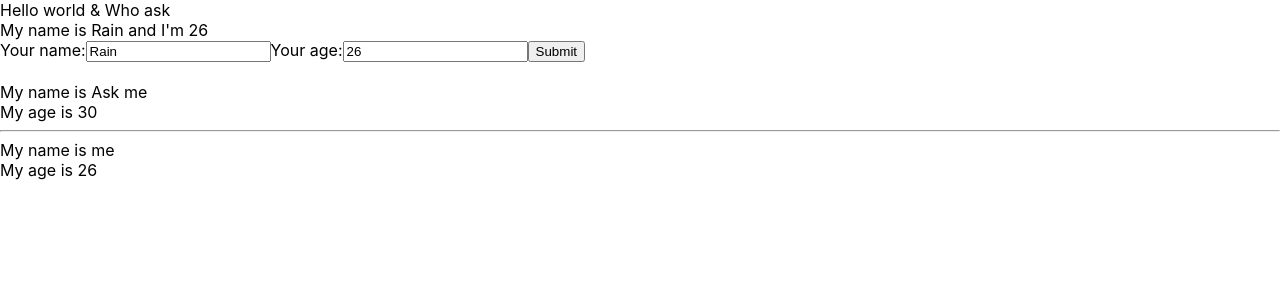
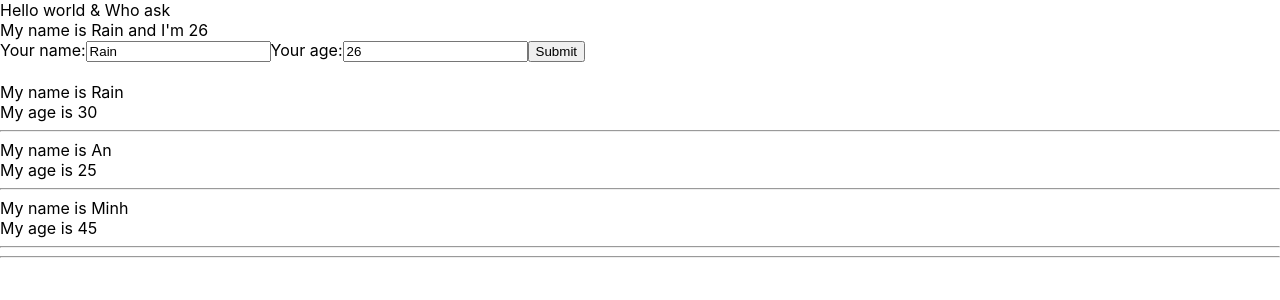
Before and after one commit to anhoang0611/react1, a React (Create React App) app: page / in a window 1280 px wide. Shown: the top 300 px of the page. Built offline with nearby package versions, Linux system fonts and the light colour scheme.

Commit message:
display multipleinfor

```diff
--- a/src/components/DisplayInfor.js
+++ b/src/components/DisplayInfor.js
@@ -3,12 +3,30 @@
 class DisplayInfor extends React.Component {
     render() {
         // destructuring array/obj
-        const { age, name } = this.props;
+        const { listUsers } = this.props;
+        console.log(listUsers)
         // pros => viết tắt của propeties
         return (
             <div>
+                {listUsers.map((user) => {
+                    return (
+                        <div key={user.id}>
+                            <div>My name is {user.name} </div>
+                            <div>My age is {user.age} </div>
+                            <hr />
+                        </div>
+
+                    )
+
+                })}
+                {/* <div>My name is {name}</div>
+                <div>My age is {age}</div>
+                <hr />
                 <div>My name is {name}</div>
                 <div>My age is {age}</div>
+                <hr />
+                <div>My name is {name}</div>
+                <div>My age is {age}</div> */}
             </div>
         )
     }
--- a/src/components/MyComponent.js
+++ b/src/components/MyComponent.js
@@ -4,17 +4,27 @@
 import UserInfor from "./UserInfor";
 import DisplayInfor from "./DisplayInfor";
 class MyComponent extends React.Component {
+    state = {
+        listUsers: [
+            { id: 1, name: "Rain", age: "30" },
+            { id: 2, name: "An", age: "25" },
+            { id: 3, name: "Minh", age: "45" },
+        ]
+    }
+
     // JSX
     render() {
-        const myInfor = ['ab', 'c', 'c']
-
+        //DRY : dont repeat yourself
         return (
             <div>
                 <UserInfor />
                 <br />
-                <DisplayInfor name="Ask me" age="30" />
+                <DisplayInfor
+                    listUsers={this.state.listUsers}
+                    user={this.state.listUsers}
+                />
                 <hr />
-                <DisplayInfor name={"me"} age={26} myInfor={myInfor} />
+
             </div>
         );
     }
```
